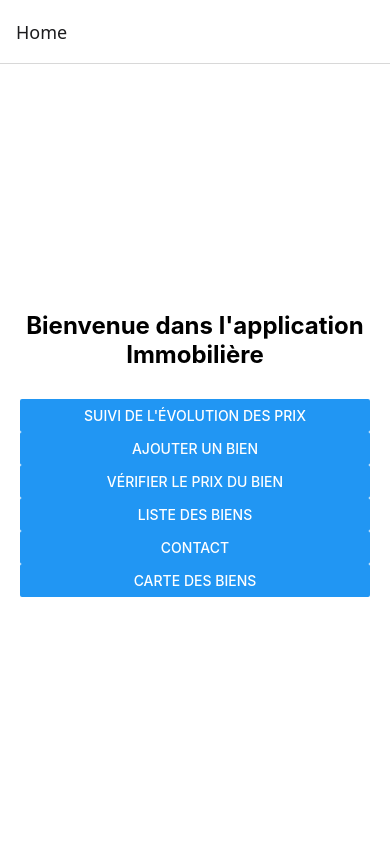
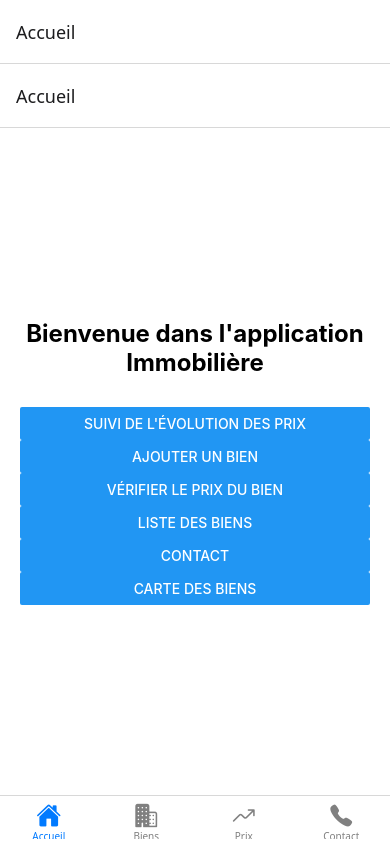
Before and after one commit to Rayanne92/real-estate-tunisia, a React Native app in the folder real-estate-tunisia/: screen / in a window 390 px wide. Built offline with nearby package versions, Linux system fonts and the light colour scheme.

Commit message:
Update Navigation

```diff
--- a/real-estate-tunisia/App.js
+++ b/real-estate-tunisia/App.js
@@ -2,30 +2,85 @@
 
 import React from 'react';
 import { NavigationContainer } from '@react-navigation/native';
-import { createStackNavigator } from '@react-navigation/stack';
+import { createNativeStackNavigator } from '@react-navigation/native-stack';
+import { createBottomTabNavigator } from '@react-navigation/bottom-tabs';
+import { Ionicons } from '@expo/vector-icons'; // Ou autre lib d’icônes
 
 import HomeScreen from './screens/HomeScreen';
+import PriceTrackingScreen from './screens/PriceTrackingScreen';
+import AddPropertyScreen from './screens/AddPropertyScreen';
 import PriceCheckScreen from './screens/PriceCheckScreen';
-import AddPropertyScreen from './screens/AddPropertyScreen';
 import PropertyListScreen from './screens/PropertyListScreen';
-import PriceTrackingScreen from './screens/PriceTrackingScreen';
 import ContactScreen from './screens/ContactScreen';
-import MapScreen from './screens/MapScreen'; // N'oublie pas celui-là
+import MapScreen from './screens/MapScreen';
 
-const Stack = createStackNavigator();
+const Stack = createNativeStackNavigator();
+const Tab = createBottomTabNavigator();
+
+// Stack pour chaque onglet si besoin
+function HomeStack() {
+  return (
+    <Stack.Navigator>
+      <Stack.Screen name="Accueil" component={HomeScreen} />
+    </Stack.Navigator>
+  );
+}
+
+function PropertyStack() {
+  return (
+    <Stack.Navigator>
+      <Stack.Screen name="Biens" component={PropertyListScreen} />
+      <Stack.Screen name="Ajouter" component={AddPropertyScreen} />
+      <Stack.Screen name="Carte" component={MapScreen} />
+    </Stack.Navigator>
+  );
+}
+
+function PriceStack() {
+  return (
+    <Stack.Navigator>
+      <Stack.Screen name="Suivi des prix" component={PriceTrackingScreen} />
+      <Stack.Screen name="Vérification de prix" component={PriceCheckScreen} />
+    </Stack.Navigator>
+  );
+}
 
 export default function App() {
   return (
     <NavigationContainer>
-      <Stack.Navigator initialRouteName="Home">
-        <Stack.Screen name="Home" component={HomeScreen} />
-        <Stack.Screen name="PriceCheck" component={PriceCheckScreen} />
-        <Stack.Screen name="AddProperty" component={AddPropertyScreen} />
-        <Stack.Screen name="PropertyList" component={PropertyListScreen} />
-        <Stack.Screen name="PriceTracking" component={PriceTrackingScreen} />
-        <Stack.Screen name="Contact" component={ContactScreen} />
-        <Stack.Screen name="Map" component={MapScreen} />
-      </Stack.Navigator>
+      <Tab.Navigator
+        screenOptions={({ route }) => ({
+          tabBarIcon: ({ color, size }) => {
+            let iconName;
+
+            switch (route.name) {
+              case 'Accueil':
+                iconName = 'home';
+                break;
+              case 'Biens':
+                iconName = 'business';
+                break;
+              case 'Prix':
+                iconName = 'trending-up';
+                break;
+              case 'Contact':
+                iconName = 'call';
+                break;
+              default:
+                iconName = 'ellipse';
+            }
+
+            return <Ionicons name={iconName} size={size} color={color} />;
+          },
+          tabBarActiveTintColor: '#007AFF',
+          tabBarInactiveTintColor: 'gray',
+        })}
+      >
+        <Tab.Screen name="Accueil" component={HomeStack} />
+        <Tab.Screen name="Biens" component={PropertyStack} />
+        <Tab.Screen name="Prix" component={PriceStack} />
+        <Tab.Screen name="Contact" component={ContactScreen} />
+      </Tab.Navigator>
     </NavigationContainer>
   );
 }
--- a/real-estate-tunisia/package.json
+++ b/real-estate-tunisia/package.json
@@ -11,7 +11,9 @@
   "dependencies": {
     "@expo/metro-runtime": "~5.0.4",
     "@react-native-picker/picker": "^2.11.0",
+    "@react-navigation/bottom-tabs": "^7.3.13",
     "@react-navigation/native": "^7.1.9",
+    "@react-navigation/native-stack": "^7.3.13",
     "@react-navigation/stack": "^7.3.2",
     "axios": "^1.9.0",
     "expo": "~53.0.9",
```
Also changed, not shown: 2 other files (tests, documents, lock files or other folders).
